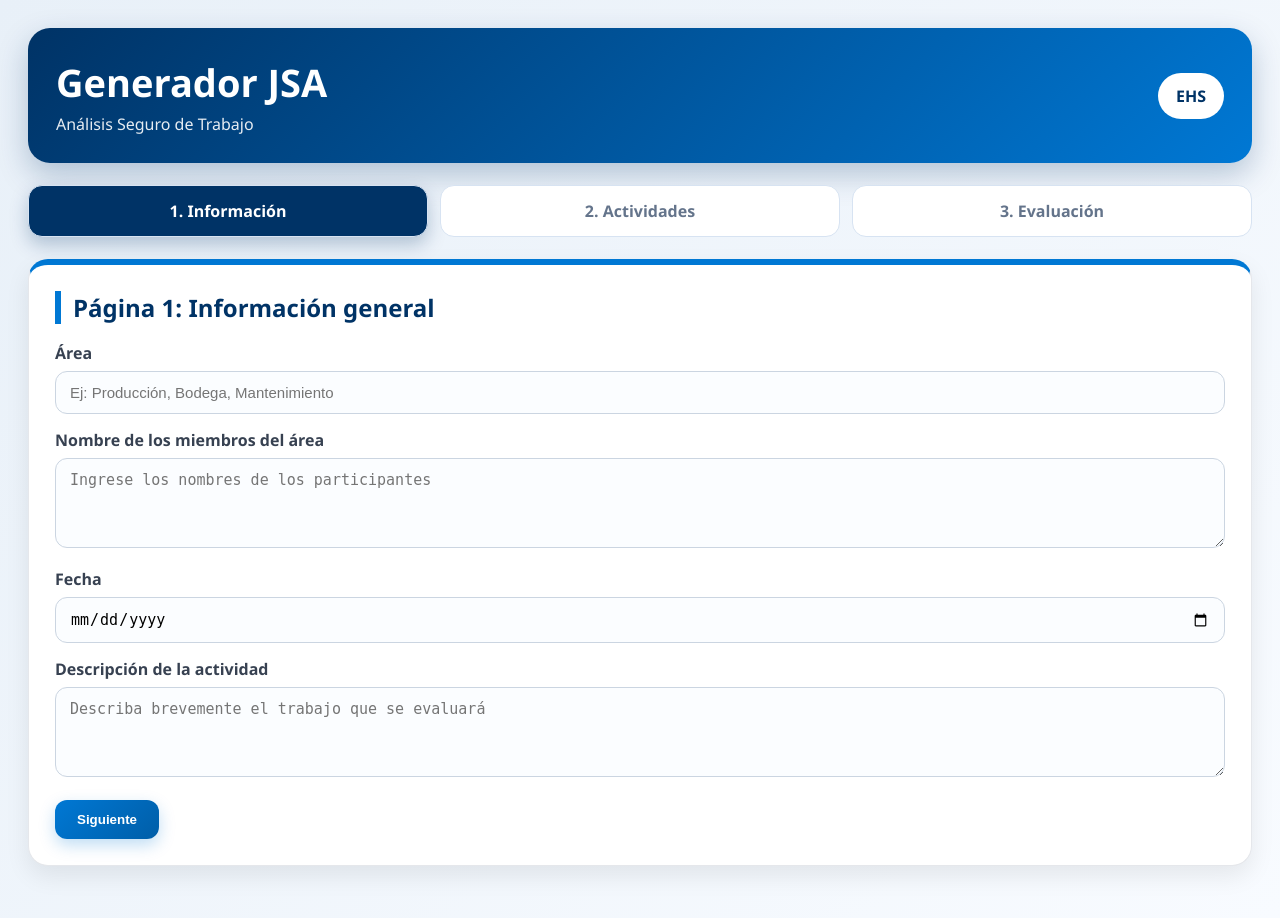
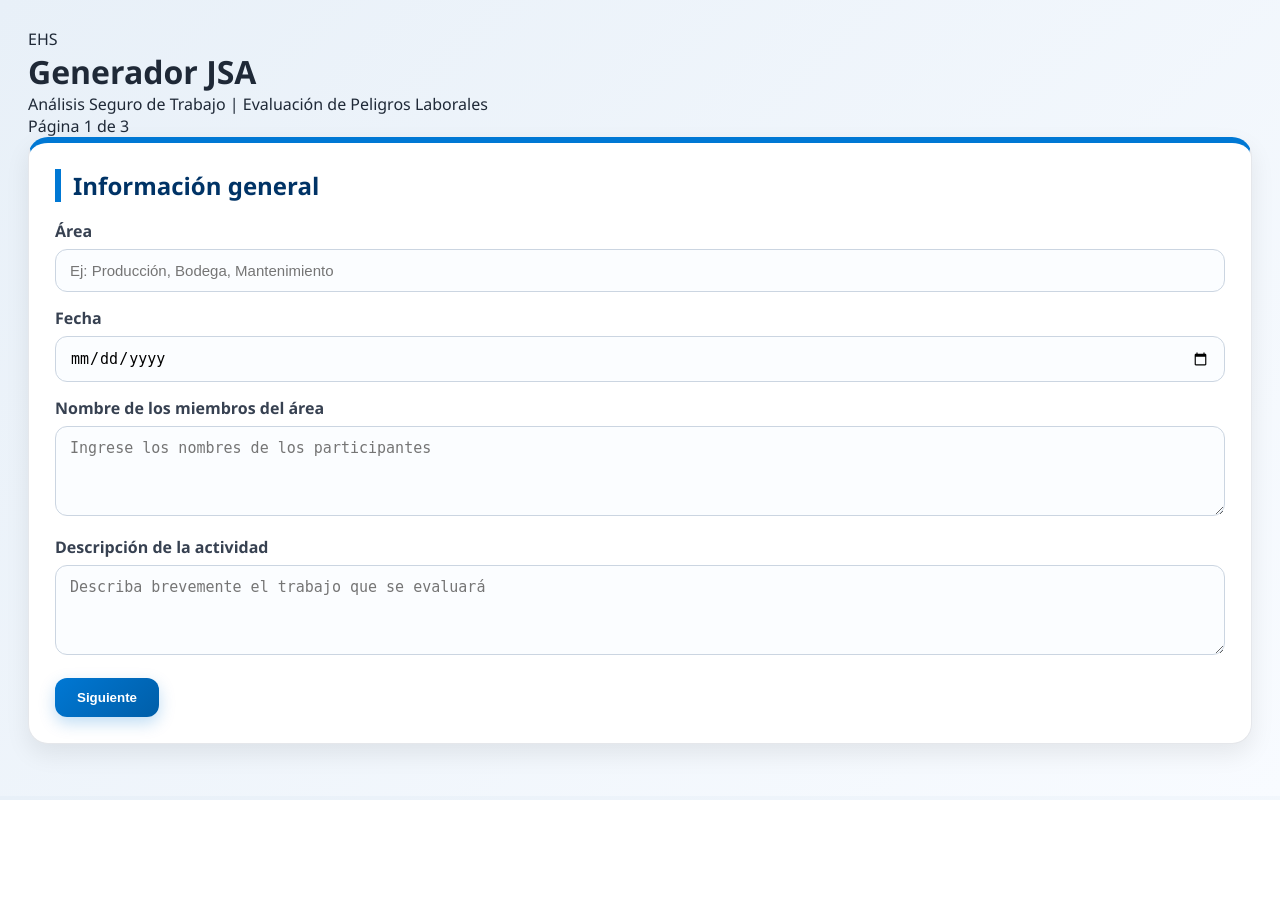
Before and after one commit to steff-1804/jsa-ehs, a Flask app: page / in a window 1280 px wide. After the commit the page ends 800 px from the top, so only its background shows below. Run offline with Flask 3, Linux system fonts and the light colour scheme.

Commit message:
Update index.html

```diff
--- a/templates/index.html
+++ b/templates/index.html
@@ -3,7 +3,7 @@
 <head>
     <meta charset="UTF-8">
     <meta name="viewport" content="width=device-width, initial-scale=1.0">
-    <title>Generador JSA</title>
+    <title>Generador JSA EHS</title>
     <link rel="stylesheet" href="{{ url_for('static', filename='style.css') }}">
 </head>
 
@@ -11,51 +11,70 @@
 
 <div class="app">
 
-    <header class="header">
+    <header class="header-pro">
+        <div class="brand">
+            <div class="logo-box">EHS</div>
             <div>
                 <h1>Generador JSA</h1>
-            <p>Análisis Seguro de Trabajo</p>
+                <p>Análisis Seguro de Trabajo | Evaluación de Peligros Laborales</p>
             </div>
-        <span class="tag">EHS</span>
+        </div>
+
+        <div class="status-pill" id="estadoPagina">Página 1 de 3</div>
     </header>
 
-    <div class="steps">
-        <div class="step active-step" id="step1">1. Información</div>
-        <div class="step" id="step2">2. Actividades</div>
-        <div class="step" id="step3">3. Evaluación</div>
+    <div class="progress-wrap">
+        <div class="progress-bar" id="barraProgreso"></div>
     </div>
 
+    <!-- PÁGINA 1 -->
     <section id="pagina1" class="page-step active">
         <div class="card hero-card">
-            <h2>Página 1: Información general</h2>
+            <h2>Información general</h2>
 
+            <div class="form-grid">
+                <div>
                     <label>Área</label>
                     <input type="text" id="area" placeholder="Ej: Producción, Bodega, Mantenimiento">
+                </div>
+
+                <div>
+                    <label>Fecha</label>
+                    <input type="date" id="fecha">
+                </div>
+            </div>
 
             <label>Nombre de los miembros del área</label>
             <textarea id="miembros" placeholder="Ingrese los nombres de los participantes"></textarea>
 
-            <label>Fecha</label>
-            <input type="date" id="fecha">
-
             <label>Descripción de la actividad</label>
             <textarea id="descripcion" placeholder="Describa brevemente el trabajo que se evaluará"></textarea>
 
+            <div class="actions">
                 <button type="button" onclick="irPagina2()">Siguiente</button>
+            </div>
         </div>
     </section>
 
+    <!-- PÁGINA 2 -->
     <section id="pagina2" class="page-step">
         <div class="card hero-card">
-            <h2>Página 2: Actividades, fotos y peligros</h2>
+            <h2>Actividades, fotos y peligros</h2>
 
             <label>Actividad</label>
             <input type="text" id="actividad" placeholder="Ej: Limpieza de tanque, cambio de filtro, traslado de material">
 
             <label>Fotos de la actividad</label>
             <div class="foto-inputs">
+                <div class="upload-card">
+                    <span>📁 Subir desde computadora</span>
                     <input type="file" id="fotos" accept="image/*" multiple>
+                </div>
+
+                <div class="upload-card">
+                    <span>📸 Tomar desde celular</span>
                     <input type="file" id="foto_camara" accept="image/*" capture="environment">
+                </div>
             </div>
 
             <div id="previewFotos" class="preview-grid"></div>
@@ -73,13 +92,15 @@
             </div>
 
             <div class="subcard">
-                <h3>Peligros agregados a esta actividad</h3>
+                <h3>Peligros agregados</h3>
                 <div id="listaPeligrosTemp"></div>
             </div>
 
+            <div class="actions">
+                <button type="button" class="secondary" onclick="irPagina1()">Atrás</button>
                 <button type="button" onclick="guardarActividad()">Guardar actividad</button>
-            <button type="button" class="secondary" onclick="irPagina1()">Atrás</button>
                 <button type="button" onclick="irPagina3()">Siguiente</button>
+            </div>
         </div>
 
         <div class="card">
@@ -88,70 +109,59 @@
         </div>
     </section>
 
+    <!-- PÁGINA 3 -->
     <section id="pagina3" class="page-step">
 
         <div class="card">
-            <h2>Página 3: Evaluación de riesgos</h2>
+            <h2>Evaluación de riesgos</h2>
 
             <div class="risk-guide">
 
                 <div class="risk-card">
-                    <div class="risk-title">
-                        <span>SEV / SIV</span>
-                        <small>Severidad del daño</small>
-                    </div>
-                    <p>Mide qué tan grave puede ser la consecuencia si ocurre el evento.</p>
-                    <ul>
-                        <li><b>1 Bajo:</b> lesión leve o molestia mínima.</li>
-                        <li><b>2 Menor:</b> lesión menor sin incapacidad importante.</li>
-                        <li><b>3 Medio:</b> lesión moderada o atención médica.</li>
-                        <li><b>4 Alto:</b> lesión grave, incapacidad o daño significativo.</li>
-                        <li><b>5 Crítico:</b> fatalidad, incapacidad permanente o evento mayor.</li>
-                    </ul>
+                    <div class="icon">⚠️</div>
+                    <h3>SEV / SIV</h3>
+                    <h4>Severidad</h4>
+                    <p>Determina la gravedad del daño si ocurre el evento.</p>
+                    <div class="nivel bajo">1 Bajo: lesión leve</div>
+                    <div class="nivel bajo">2 Menor: lesión menor</div>
+                    <div class="nivel medio">3 Medio: lesión moderada</div>
+                    <div class="nivel alto">4 Alto: lesión grave</div>
+                    <div class="nivel critico">5 Crítico: fatalidad o incapacidad</div>
                 </div>
 
                 <div class="risk-card">
-                    <div class="risk-title">
-                        <span>LIKL</span>
-                        <small>Probabilidad</small>
-                    </div>
-                    <p>Mide qué tan probable es que ocurra el peligro durante la actividad.</p>
-                    <ul>
-                        <li><b>1 Bajo:</b> raro, casi nunca ocurre.</li>
-                        <li><b>2 Menor:</b> poco probable.</li>
-                        <li><b>3 Medio:</b> posible bajo ciertas condiciones.</li>
-                        <li><b>4 Alto:</b> probable, puede ocurrir varias veces.</li>
-                        <li><b>5 Crítico:</b> muy probable o frecuente.</li>
-                    </ul>
+                    <div class="icon">🎯</div>
+                    <h3>LIKL</h3>
+                    <h4>Probabilidad</h4>
+                    <p>Mide qué tan probable es que ocurra el peligro.</p>
+                    <div class="nivel bajo">1 Bajo: raro</div>
+                    <div class="nivel bajo">2 Menor: poco probable</div>
+                    <div class="nivel medio">3 Medio: posible</div>
+                    <div class="nivel alto">4 Alto: probable</div>
+                    <div class="nivel critico">5 Crítico: muy probable</div>
                 </div>
 
                 <div class="risk-card">
-                    <div class="risk-title">
-                        <span>CONT</span>
-                        <small>Nivel de control</small>
-                    </div>
-                    <p>Mide qué tan efectivos son los controles existentes o recomendados.</p>
-                    <ul>
-                        <li><b>1 Bajo:</b> control muy efectivo.</li>
-                        <li><b>2 Menor:</b> control efectivo.</li>
-                        <li><b>3 Medio:</b> control parcial.</li>
-                        <li><b>4 Alto:</b> control deficiente.</li>
-                        <li><b>5 Crítico:</b> sin control o control inexistente.</li>
-                    </ul>
+                    <div class="icon">🛡️</div>
+                    <h3>CONT</h3>
+                    <h4>Control</h4>
+                    <p>Evalúa la eficacia del control existente o recomendado.</p>
+                    <div class="nivel bajo">1 Bajo: muy efectivo</div>
+                    <div class="nivel bajo">2 Menor: efectivo</div>
+                    <div class="nivel medio">3 Medio: parcial</div>
+                    <div class="nivel alto">4 Alto: deficiente</div>
+                    <div class="nivel critico">5 Crítico: sin control</div>
                 </div>
 
                 <div class="risk-card">
-                    <div class="risk-title">
-                        <span>RPN</span>
-                        <small>Resultado del riesgo</small>
-                    </div>
-                    <p>Se calcula automáticamente multiplicando:</p>
+                    <div class="icon">📊</div>
+                    <h3>RPN</h3>
+                    <h4>Resultado</h4>
+                    <p>Calcula el nivel de riesgo de forma automática.</p>
                     <div class="formula">RPN = SEV × LIKL × CONT</div>
-                    <ul>
-                        <li><b>1 - 10:</b> riesgo bajo.</li>
-                        <li><b>11 - 30:</b> riesgo medio.</li>
-                        <li><b>31 - 125:</b> riesgo alto.</li>
-                    </ul>
+                    <div class="nivel bajo">1 - 10 Riesgo Bajo</div>
+                    <div class="nivel medio">11 - 30 Riesgo Medio</div>
+                    <div class="nivel alto">31 - 125 Riesgo Alto</div>
                 </div>
 
             </div>
@@ -189,9 +199,11 @@
                 <tbody></tbody>
             </table>
 
+            <div class="actions">
                 <button type="button" class="secondary" onclick="irPagina2()">Atrás</button>
                 <button type="button" onclick="exportarExcel()">Descargar Excel</button>
                 <button type="button" class="danger" onclick="limpiarTodo()">Borrar todo</button>
+            </div>
         </div>
     </section>
 
```
Lines whose indentation alone changed are shown as unchanged.
